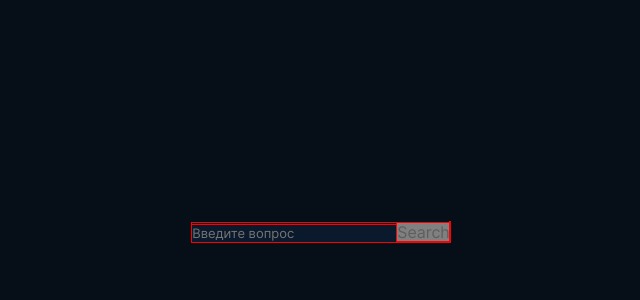
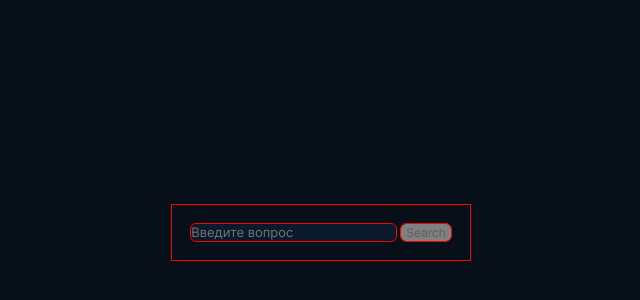
Before and after one commit to VKorchevskiy/philosophy-it-test, a React (Create React App) app: page / in a window 1280 px wide. Shown: the part 168-468 px from the top of the page, without its empty margins (319-959 px from the left). Built offline with nearby package versions, Linux system fonts and the light colour scheme.

Commit message:
стили searchForm

```diff
--- a/src/components/InfoMessage/InfoMessage.css
+++ b/src/components/InfoMessage/InfoMessage.css
@@ -0,0 +1,12 @@
+.info-message {
+  margin: 0;
+  padding: 0;
+}
+
+.info-message_active {
+  display: flex;
+}
+
+.info-message_disable {
+  display: none;
+}
--- a/src/components/InfoMessage/InfoMessage.js
+++ b/src/components/InfoMessage/InfoMessage.js
@@ -1,8 +1,16 @@
 import "./InfoMessage.css";
 import React from "react";
 
-const InfoMessage = ({ className, message }) => {
-  return <span className={`error ${className}`.trim()}>{message}</span>;
+const InfoMessage = ({ className, message, isValid }) => {
+  return (
+    <span
+      className={`info-message ${className} ${
+        !isValid ? "info-message_active" : "info-message_disable"
+      }`.trim()}
+    >
+      {message}
+    </span>
+  );
 };
 
 export default InfoMessage;
--- a/src/components/SearchForm/SearchForm.css
+++ b/src/components/SearchForm/SearchForm.css
@@ -0,0 +1,32 @@
+.search-form {
+  width: 100%;
+  max-width: 1280px;
+  display: grid;
+  grid-template-columns: auto max-content;
+  column-gap: 5px;
+  row-gap: 10px;
+  align-items: center;
+  margin: 0;
+  padding: 19px;
+  box-sizing: border-box;
+}
+
+.search-form__input {
+  border-radius: 5px;
+}
+
+.search-form__submit-button {
+  border-radius: 5px;
+}
+
+.search-form__info-message {
+  grid-column: 1/3;
+  font-size: 10px;
+  font-style: normal;
+  display: flex;
+  margin: auto;
+}
+
+.search-form__info-message_disabled {
+  display: none;
+}
--- a/src/components/SearchForm/SearchForm.js
+++ b/src/components/SearchForm/SearchForm.js
@@ -15,7 +15,7 @@ function SearchForm({ className, onSubmit }) {
     setErrors,
     isValid,
     setIsValid,
-    resetForm,
+    resetForm
   } = useFormWithValidation();
 
   useEffect(() => {
@@ -36,7 +36,7 @@ function SearchForm({ className, onSubmit }) {
   return (
     <form className={`search-form ${className}`.trim()} onSubmit={handleSubmit}>
       <Input
-        className="search__input"
+        className="search-form__input"
         type="text"
         name="search"
         placeholder="Введите вопрос"
@@ -44,7 +44,7 @@ function SearchForm({ className, onSubmit }) {
         onChange={handleChange}
       />
       <SubmitButton
-        className=""
+        className="search-form__submit-button"
         type="submit"
         name="search"
         value="Search"
@@ -52,9 +52,10 @@ function SearchForm({ className, onSubmit }) {
       />
       <InfoMessage
         className={`search-form__info-message ${
-          isValid ? "search-form__info-message_disabled" : ""
+          errors.search ? "" : "search-form__info-message_disabled"
         }`.trim()}
         message={`${errors.search || ""}`}
+        isValid={isValid}
       />
     </form>
   );
--- a/src/components/SearchResult/SearchResult.js
+++ b/src/components/SearchResult/SearchResult.js
@@ -1,26 +1,41 @@
 import "./SearchResult.css";
 import React from "react";
 
-function SearchResult({ className, questions, getUserQuestions, getAnswers, getFaq }) {
-
+function SearchResult({
+  className,
+  questions,
+  getUserQuestions,
+  getAnswers,
+  getFaq
+}) {
   return (
     <table className={`search-result ${className}`.trim()}>
+      <thead>
         <tr>
           <td>Автор</td>
           <td>Тема и количество ответов</td>
           <td>Тэги</td>
         </tr>
+      </thead>
+      <tbody>
         {questions.map((question) => (
           <tr key={question.question_id}>
-          <td onClick={() => getUserQuestions(question.owner.user_id)}>{question.owner.display_name}</td>
-          <td onClick={() => getAnswers(question.question_id)}>{`(${question.answer_count}): ${question.title}`}</td>
+            <td onClick={() => getUserQuestions(question.owner.user_id)}>
+              {question.owner.display_name}
+            </td>
+            <td
+              onClick={() => getAnswers(question.question_id)}
+            >{`(${question.answer_count}): ${question.title}`}</td>
             <td>
               {question.tags.map((tag) => (
-              <span key={tag} onClick={() => getFaq(tag)}>{tag}</span>
+                <span key={tag} onClick={() => getFaq(tag)}>
+                  {tag}
+                </span>
               ))}
             </td>
           </tr>
         ))}
+      </tbody>
     </table>
   );
 }
--- a/src/components/SubmitButton/SubmitButton.css
+++ b/src/components/SubmitButton/SubmitButton.css
@@ -1,13 +1,12 @@
 .submit-button {
   margin: 0;
-    padding: 0;
+  padding: 0 5px 0;
   border: none;
-}
-
-.submit-button {
   cursor: pointer;
-    background-color: #225695;
+  background-color: #3fa078;
   transition: opacity 0.3s linear 0s;
+  font-size: 12px;
+  line-height: 17px;
 }
 
 .submit-button:hover {
```
Also changed, not shown: .codesandbox/workspace.json (added). Lines whose indentation alone changed are shown as unchanged.
